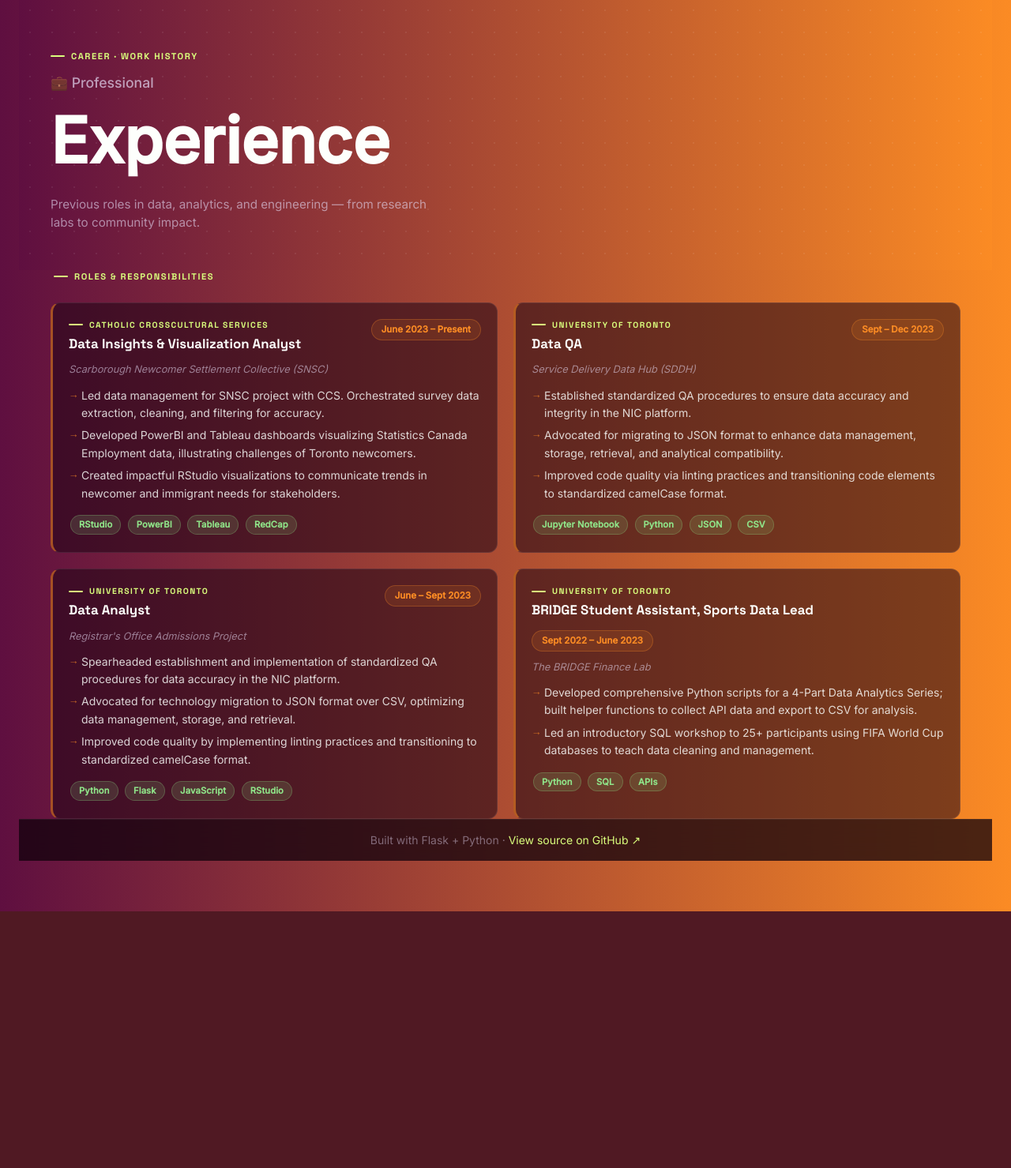
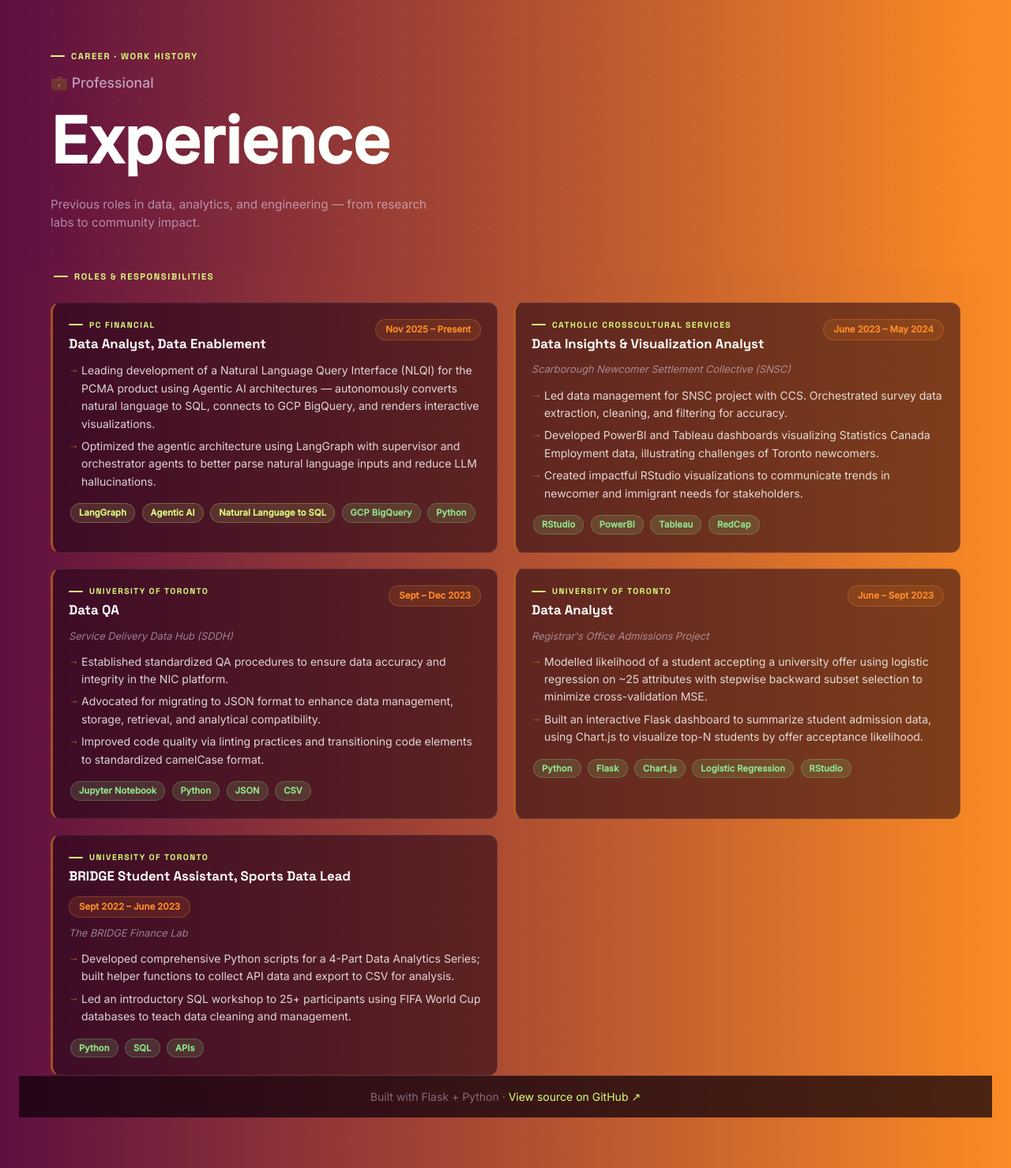
Before and after one commit to not-danish/portfolio-website, a Flask app: page /experience in a window 1280 px wide. Shown: the part 81-1560 px from the top of the page at 79% size. Before the commit the page ends 1235 px from the top, so only its background shows below. Run offline with Flask 3, Linux system fonts and the light colour scheme; style sheets or scripts are compiled from the project's sources.

Commit message:
add pc financial experience

```diff
--- a/templates/experience.html
+++ b/templates/experience.html
@@ -21,6 +21,28 @@
 
     <div class="grid sm:grid-cols-1 md:grid-cols-2 gap-5">
 
+        <!-- PC Financial -->
+        <div class="glass-card-exp p-5">
+            <div style="display: flex; align-items: flex-start; justify-content: space-between; gap: 12px; flex-wrap: wrap; margin-bottom: 10px;">
+                <div>
+                    <div class="section-eyebrow" style="font-size: 0.65rem; margin-bottom: 4px;">PC Financial</div>
+                    <h3 class="display" style="font-size: 1.05rem; font-weight: 700; color: #FDFFFC;">Data Analyst, Data Enablement</h3>
+                </div>
+                <span class="tag-date">Nov 2025 – Present</span>
+            </div>
+            <ul class="exp-list" style="list-style: none; padding: 0; margin: 0 0 14px;">
+                <li>Leading development of a Natural Language Query Interface (NLQI) for the PCMA product using Agentic AI architectures — autonomously converts natural language to SQL, connects to GCP BigQuery, and renders interactive visualizations.</li>
+                <li>Optimized the agentic architecture using LangGraph with supervisor and orchestrator agents to better parse natural language inputs and reduce LLM hallucinations.</li>
+            </ul>
+            <div>
+                <span class="tag tag-ai">LangGraph</span>
+                <span class="tag tag-ai">Agentic AI</span>
+                <span class="tag tag-ai">Natural Language to SQL</span>
+                <span class="tag">GCP BigQuery</span>
+                <span class="tag">Python</span>
+            </div>
+        </div>
+
         <!-- SNSC @ Catholic Crosscultural Services -->
         <div class="glass-card-exp p-5">
             <div style="display: flex; align-items: flex-start; justify-content: space-between; gap: 12px; flex-wrap: wrap; margin-bottom: 10px;">
@@ -28,7 +50,7 @@
                     <div class="section-eyebrow" style="font-size: 0.65rem; margin-bottom: 4px;">Catholic Crosscultural Services</div>
                     <h3 class="display" style="font-size: 1.05rem; font-weight: 700; color: #FDFFFC;">Data Insights & Visualization Analyst</h3>
                 </div>
-                <span class="tag-date">June 2023 – Present</span>
+                <span class="tag-date">June 2023 – May 2024</span>
             </div>
             <p style="font-size: 0.8rem; color: rgba(227,216,241,0.55); font-style: italic; margin-bottom: 12px;">Scarborough Newcomer Settlement Collective (SNSC)</p>
             <ul class="exp-list" style="list-style: none; padding: 0; margin: 0 0 14px;">
@@ -78,14 +100,14 @@
             </div>
             <p style="font-size: 0.8rem; color: rgba(227,216,241,0.55); font-style: italic; margin-bottom: 12px;">Registrar's Office Admissions Project</p>
             <ul class="exp-list" style="list-style: none; padding: 0; margin: 0 0 14px;">
-                <li>Spearheaded establishment and implementation of standardized QA procedures for data accuracy in the NIC platform.</li>
-                <li>Advocated for technology migration to JSON format over CSV, optimizing data management, storage, and retrieval.</li>
-                <li>Improved code quality by implementing linting practices and transitioning to standardized camelCase format.</li>
+                <li>Modelled likelihood of a student accepting a university offer using logistic regression on ~25 attributes with stepwise backward subset selection to minimize cross-validation MSE.</li>
+                <li>Built an interactive Flask dashboard to summarize student admission data, using Chart.js to visualize top-N students by offer acceptance likelihood.</li>
             </ul>
             <div>
                 <span class="tag">Python</span>
                 <span class="tag">Flask</span>
-                <span class="tag">JavaScript</span>
+                <span class="tag">Chart.js</span>
+                <span class="tag">Logistic Regression</span>
                 <span class="tag">RStudio</span>
             </div>
         </div>
```
